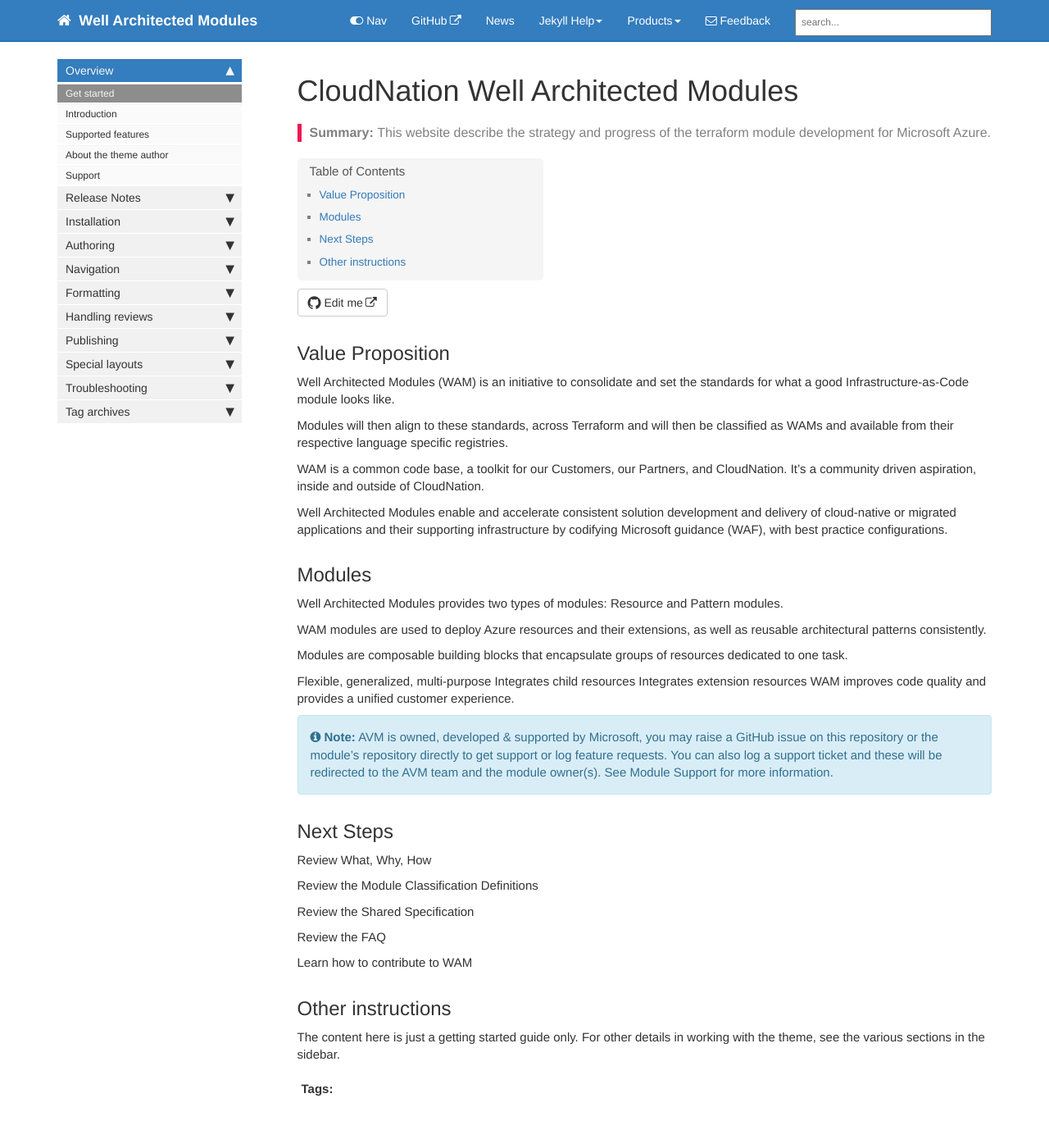
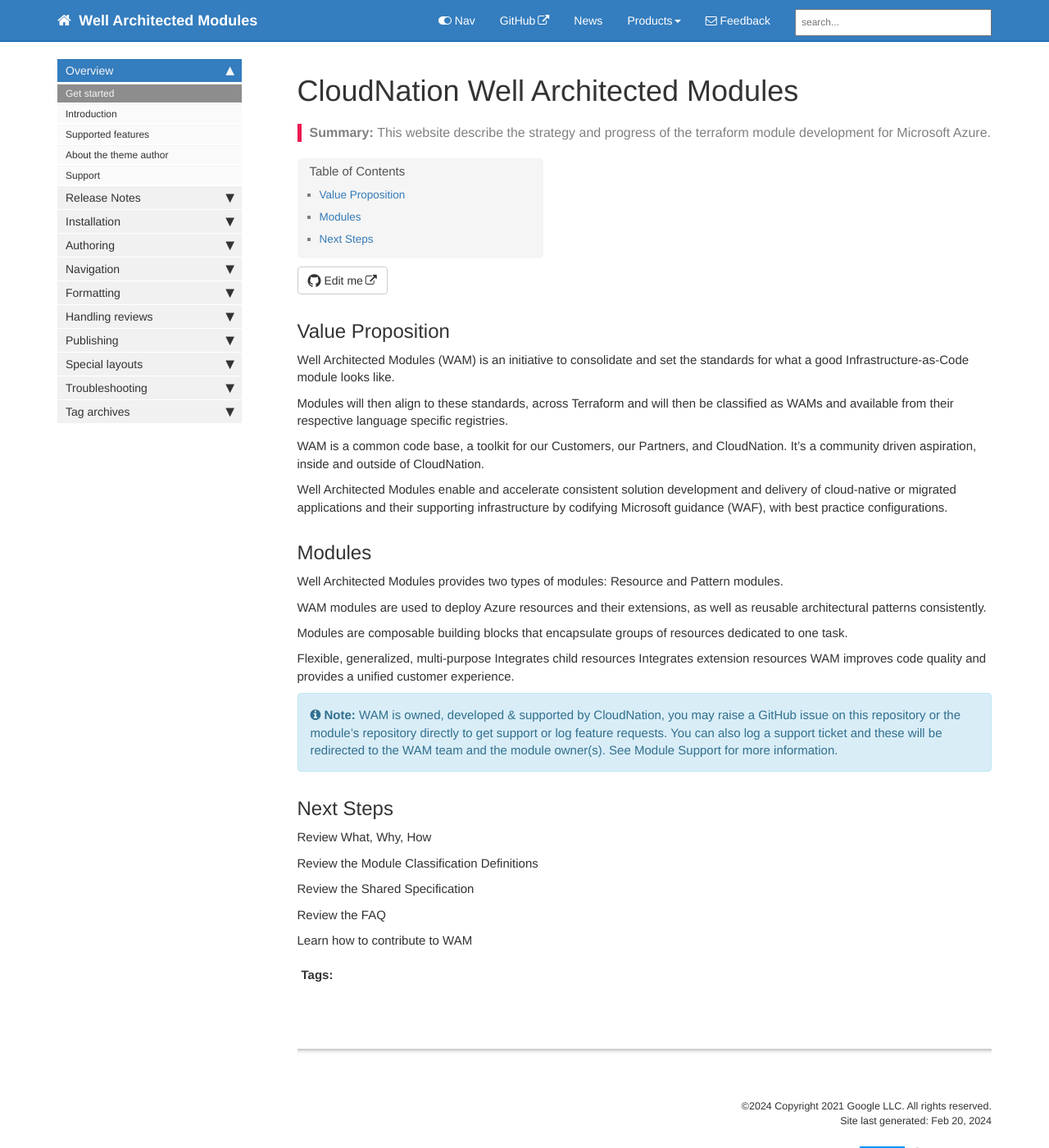
Before and after one commit to CloudNationHQ/well-architected-modules, a Jekyll site: the page built from index.md, in a window 1280 px wide and 1400 px high. Shown: the whole window at 82% size. Built offline with Jekyll 4.4.1, drawn with Linux system fonts in a browser that asks for light colours; comment, search, counter and statistics services are not loaded.

Commit message:
commit changes

```diff
--- a/index.md
+++ b/index.md
@@ -30,9 +30,9 @@
 Integrates extension resources
 WAM improves code quality and provides a unified customer experience.
 
-{% include note.html content="AVM is owned, developed & supported by Microsoft, you may raise a GitHub issue on this repository or the module’s repository directly to get support or log feature requests.
+{% include note.html content="WAM is owned, developed & supported by CloudNation, you may raise a GitHub issue on this repository or the module’s repository directly to get support or log feature requests.
 
-You can also log a support ticket and these will be redirected to the AVM team and the module owner(s).
+You can also log a support ticket and these will be redirected to the WAM team and the module owner(s).
 
 See Module Support for more information." %}
 
@@ -49,8 +49,4 @@
 
 Learn how to contribute to WAM
 
-## Other instructions
-
-The content here is just a getting started guide only. For other details in working with the theme, see the various sections in the sidebar.
-
 {% include links.html %}
```
Also changed, not shown: _data/topnav.yml (+3 -15 lines).
